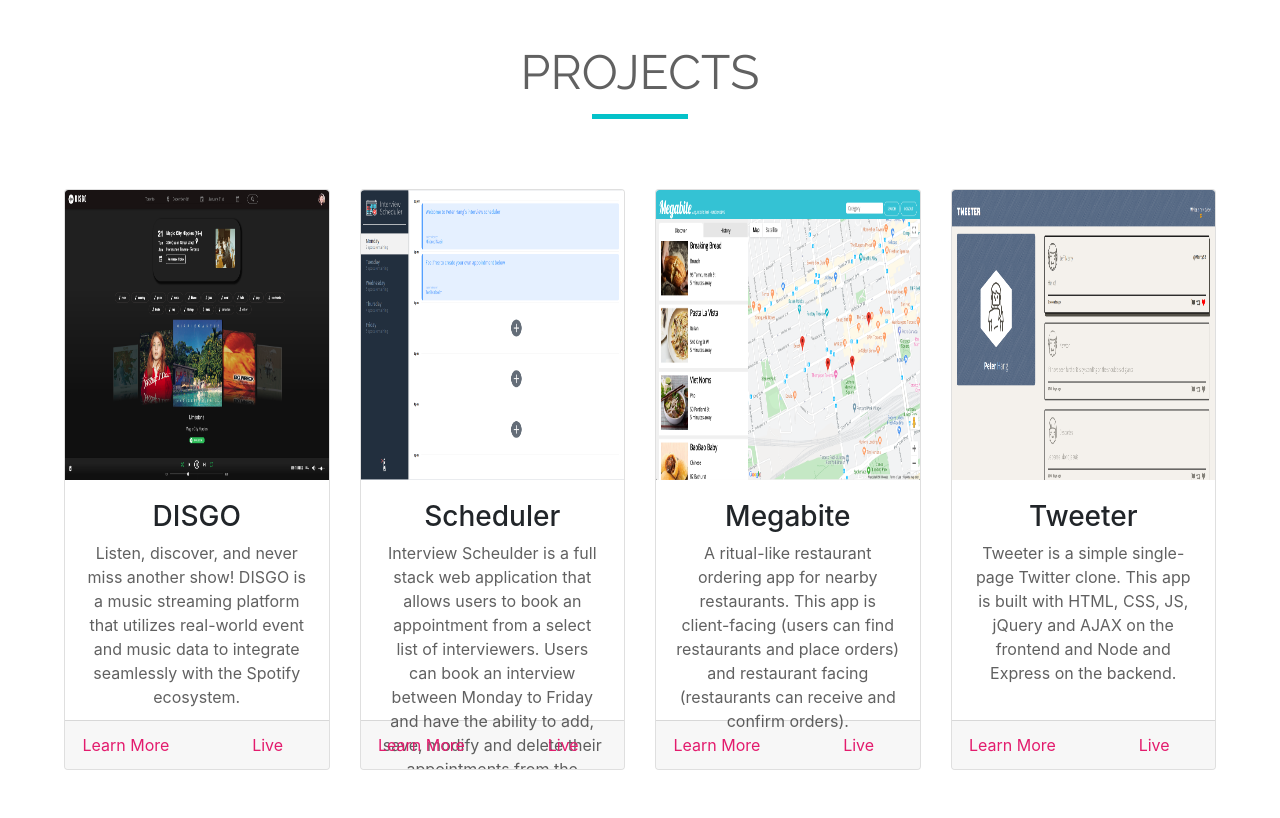
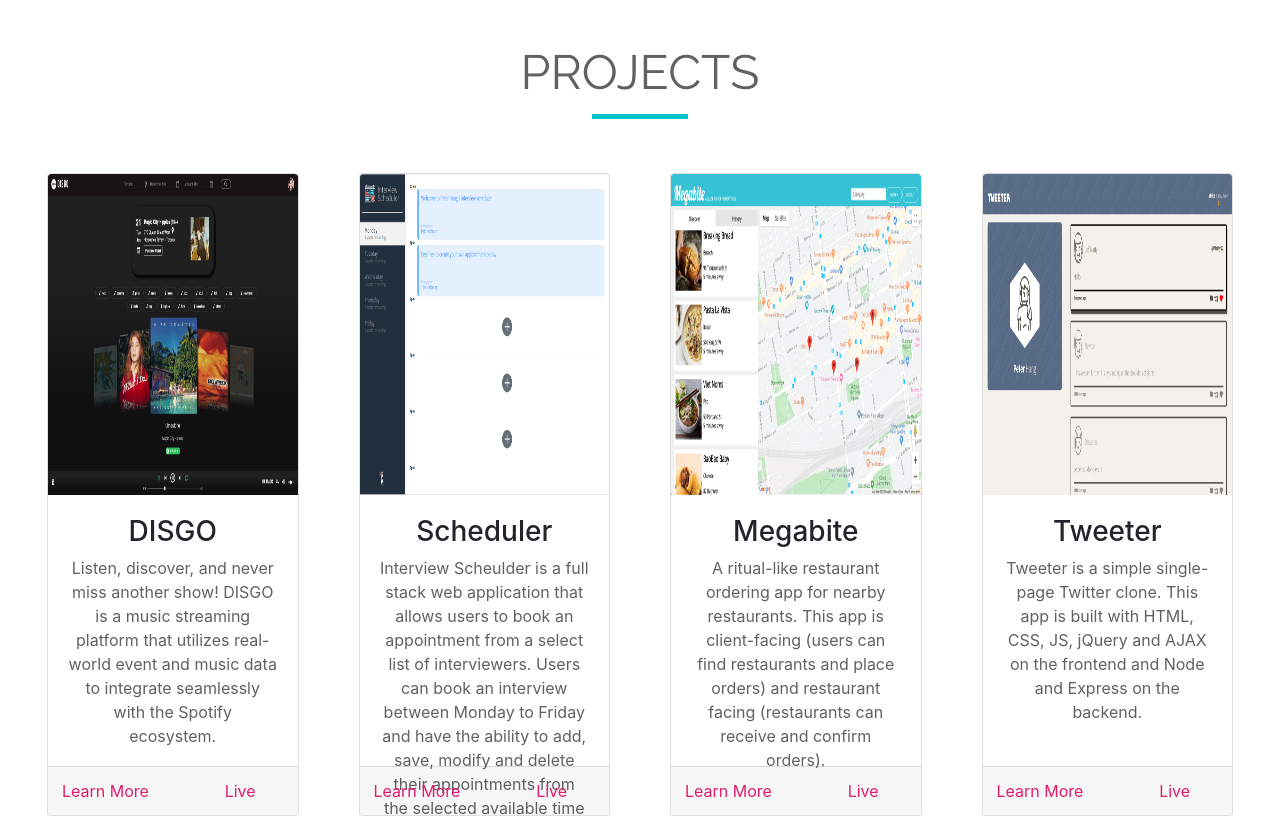
Before and after one commit to peterhangg/portfolio, a React (Create React App) app: page / in a window 1280 px wide. Shown: the part 2300-3118 px from the top of the page. Built offline with nearby package versions, Linux system fonts and the light colour scheme.

Commit message:
added bootstrap col to project cards

```diff
--- a/src/components/Projects/ProjectCards.js
+++ b/src/components/Projects/ProjectCards.js
@@ -1,5 +1,5 @@
 import React from 'react'
-import { Card, CardDeck } from 'react-bootstrap';
+import { Card, CardDeck, Col } from 'react-bootstrap';
 import "./ProjectCards.scss";
 import "../../animate.scss";
 import 'bootstrap/dist/css/bootstrap.min.css';
@@ -37,7 +37,8 @@
     <div className="card-container">
       <CardDeck>
         {projects.map((project, index) => (
-      <Card key={index} className="animated fadeInRight ">
+          <Col xl={3} lg={6} md={6} sm={12}>
+            <Card key={index} className="animated fadeInRight">
               <Card.Img variant="top" src={`../projects/${project.title}.png`} />
               <Card.Body>
                 <h3>{project.title}</h3>
@@ -52,6 +53,7 @@
                 </div>
               </Card.Footer>
             </Card>
+          </Col>
           ))}
         </CardDeck>
     </div>
--- a/src/components/Projects/ProjectCards.scss
+++ b/src/components/Projects/ProjectCards.scss
@@ -1,20 +1,18 @@
 @import "../../variables";
 
 .card-container {
-  display: flex;
-  flex-flow: row wrap;
-  justify-content: center;
-  align-items: center;
-  width: 90%;
+  width: 95%;
   margin: auto;
+  padding-bottom: 2em;
 }
 
 .card {
-  margin-top: 4em;
+  margin-top: 3em;
   overflow: hidden;
+  height: 100%;
 }
 
-h5{
+h5 {
   font-size: 1.5rem;
 }
 
```
Lines whose indentation alone changed are shown as unchanged.
